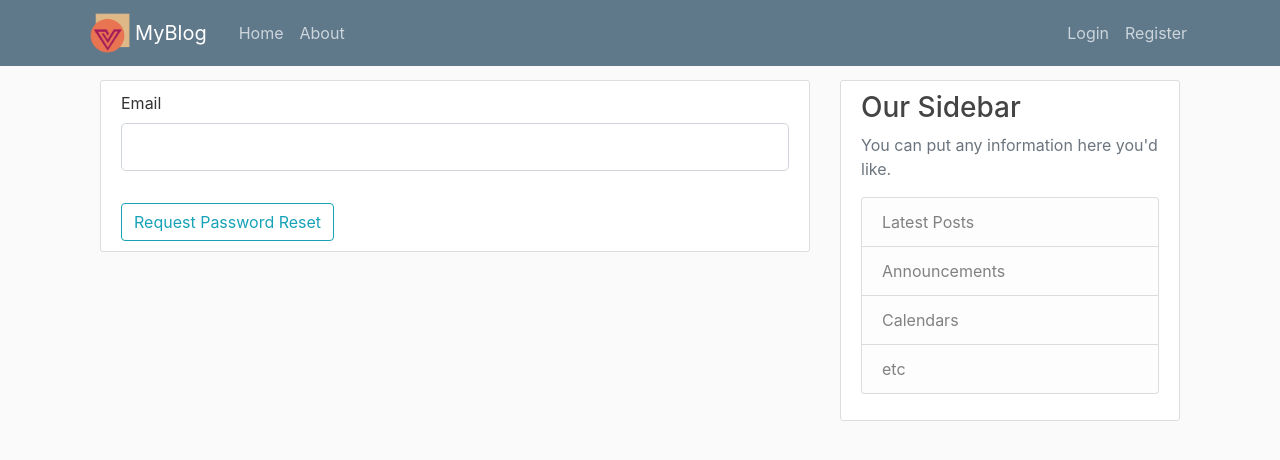
After one commit to MartinBagaram/flask, a Flask app: page /reset_password in a window 1280 px wide. The commit adds this page. Shown: the top 460 px of the page. Run offline with Flask 2, Linux system fonts and the light colour scheme; some libraries are stand-ins or nearby versions.

Commit message:
made a sender of message for the user to reset their password

```diff
--- a/flaskblog/forms.py
+++ b/flaskblog/forms.py
@@ -60,3 +60,18 @@ class PostForm(FlaskForm):
     title = StringField('Title', validators=[DataRequired()])
     content = TextAreaField('Content', validators=[DataRequired()])
     submit = SubmitField('Post')
+
+class RequestResetForm(FlaskForm):
+    email = StringField('Email',  validators=[DataRequired(), Email()])
+    submit = SubmitField('Request Password Reset')
+
+    def validate_email(self, email):
+        user = User.query.filter_by(email=email.data).first()
+        if not user:
+            raise ValidationError('You do not have an account with us. Please create an account!')
+
+
+class ResetPasswordForm(FlaskForm):
+    password = PasswordField('Password', validators=[DataRequired()])
+    confirm_password = PasswordField('Confirm Password', validators=[DataRequired(), EqualTo('password')])
+    submit = SubmitField('Reset Password')
--- a/flaskblog/routes.py
+++ b/flaskblog/routes.py
@@ -2,9 +2,11 @@ import secrets, os
 from PIL import Image
 from flask import Flask, render_template, url_for, flash, redirect, request, abort
 from flaskblog.models import User, Post
-from flaskblog.forms import RegistrationForm, LoginForm, UpdateAccountForm, PostForm
-from flaskblog import app, db, bcrypt
+from flaskblog.forms import (RegistrationForm, LoginForm, UpdateAccountForm, PostForm,
+                                RequestResetForm, ResetPasswordForm)
+from flaskblog import app, db, bcrypt, mail
 from flask_login import login_user, logout_user, current_user, login_required
+from flask_mail import Message
 
 
 @app.route('/')
@@ -146,3 +148,45 @@ def user_posts(username):
     user = User.query.filter_by(username=username).first_or_404()
     posts = Post.query.filter_by(author=user).order_by(Post.date_posted.desc())
     return render_template('home.html', posts=posts, user=user)
+
+def send_reset_email(user):
+    ''' Sends a message to the user with the token necessary to reset email
+    '''
+    token = user.get_reset_token()
+    msg = Message('Password Reset Request', sender='martinobag@gmail.com',
+                    recipients=[user.email])
+    msg.body = f''' To reset your password , visit the following link
+{url_for('reset_token', token=token, _external=True)}. Ignore this email
+if you did not make the  request'''
+    mail.send(msg)
+
+
+@app.route("/reset_password", methods=['GET', 'POST'])
+def reset_request():
+    if current_user.is_authenticated:
+        return redirect(url_for('home'))
+    form = RequestResetForm()
+    if form.validate_on_submit():
+        user = User.query.filter_by(email=form.email.data).first()
+        send_reset_email(user)
+        flash('An email has been sent to your email with instructions', 'info')
+        return redirect(url_for('login'))
+    return render_template('reset_request.html', title='Reset Request', form=form)
+
+
+@app.route("/reset_password/<token>", methods=['GET', 'POST'])
+def reset_token(token):
+    if current_user.is_authenticated:
+        return redirect(url_for('home'))
+    user = User.verify_reset_token(token)
+    if not user:
+        flash('Experied or invalid token!', 'warning')
+        return redirect(url_for('reset_request'))
+    form = RequestResetForm()
+    if form.validate_on_submit():
+        hashed_password = bcrypt.generate_password_hash(form.password.data).decode('utf-8')
+        user.password = hashed_password
+        db.session.commit()
+        flash('Your password has been updated !', 'success')
+        return redirect(url_for('login'))
+    return render_template('reset_token.html', title='Reset Password', form=form)
--- a/flaskblog/templates/login.html
+++ b/flaskblog/templates/login.html
@@ -37,13 +37,13 @@
             </fieldset>
             <div>{{ form.submit(class="btn btn-outline-info")}}</div>
             <small class="text-muted">
-                <a href="#" >Forgot Password?</a>
+                <a href="{{ url_for('reset_request')  }}" >Forgot Password?</a>
             </small>
         </form>
     </div>
     <div class="border-top pt-3">
         <small class="text-muted">
-            Need Account? <a href="{{url_for('register')}}"> Sign Up Now</a>
+            Need Account? <a href="{{ url_for('register') }}"> Sign Up Now</a>
         </small>
 
     </div>
--- /dev/null
+++ b/flaskblog/templates/reset_request.html
@@ -0,0 +1,24 @@
+{% extends "layout.html" %}
+{% block content %}
+    <div class="content-section">
+        <form method="POST" action="">
+            {{ form.hidden_tag() }}
+            <fieldset class="form-group">
+                <div class="form-group">
+                    {{ form.email.label(class="form-control-label")}}
+                    {% if form.email.errors %}
+                        {{ form.email(class="form-control form-control-lg is-invalid")}}
+                        <div class="invalid-feedback">
+                            {% for error in form.email.errors  %}
+                                <span class="invalid-error">{{ error }}</span>
+                            {% endfor %}
+                        </div>
+                    {% else %}
+                        {{ form.email(class="form-control form-control-lg")}}
+                    {% endif %}
+                </div>
+            </fieldset>
+            <div>{{ form.submit(class="btn btn-outline-info")}}</div>
+        </form>
+    </div>
+{% endblock content %}
```
Also changed, not shown: flaskblog/__init__.py (+10 -3 lines), flaskblog/models.py (+19 -1 lines), flaskblog/templates/reset_token.html (added, +38 -0 lines), flaskblog/site.db.
